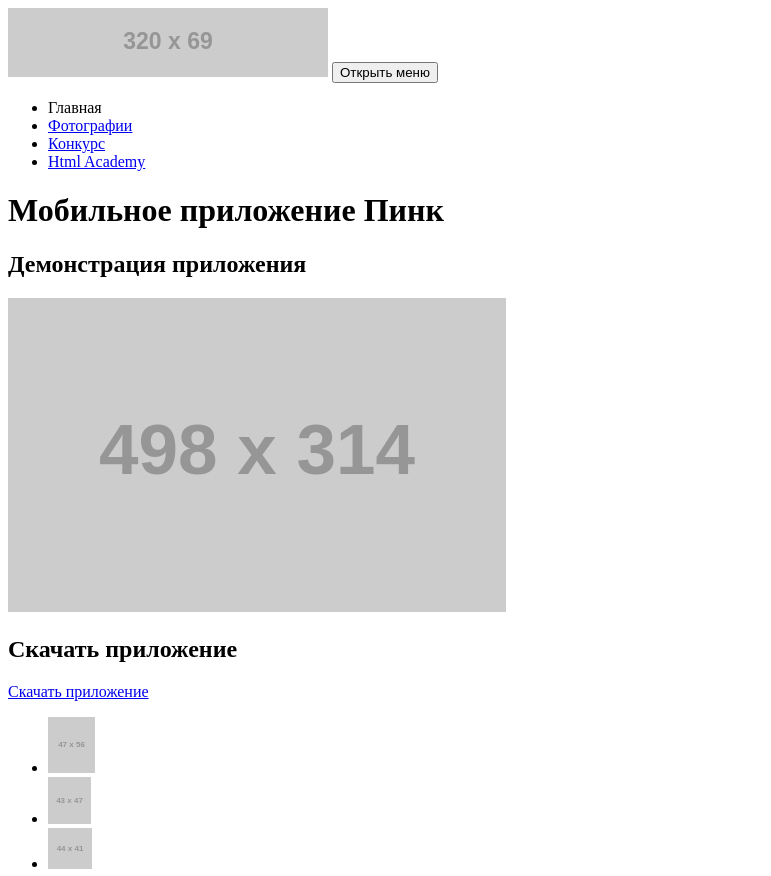
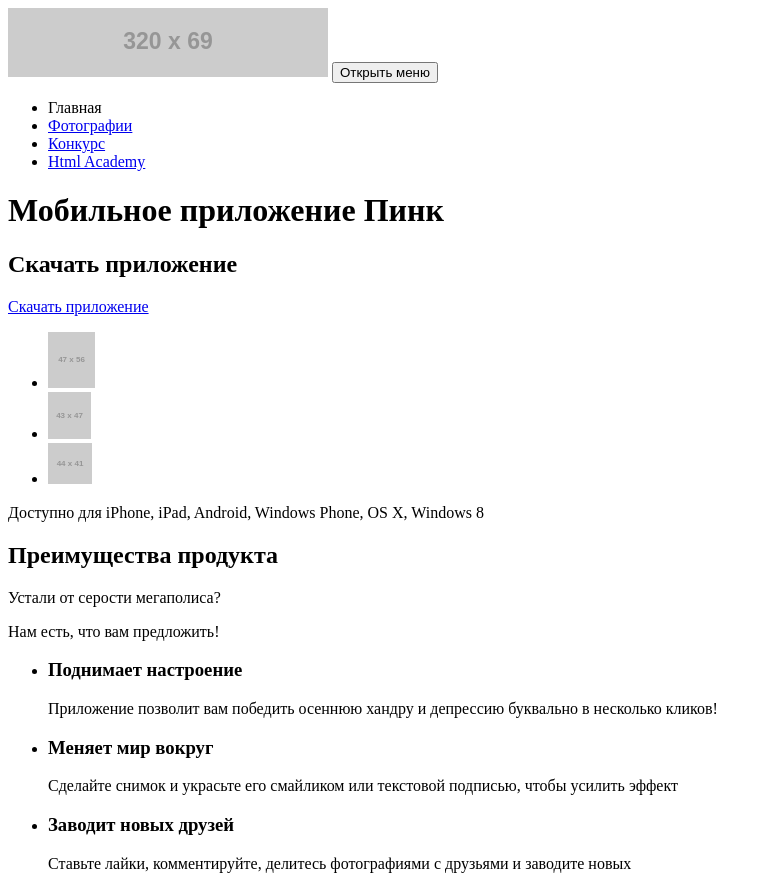
Before and after one commit to oxtnpi/906613-pink-17, a website: page source/index.html in a window 1280 px wide. Shown: the top 876 px of the page, without its empty margins (0-771 px from the left). Drawn offline with Linux system fonts and the light colour scheme; placeholder pictures from the web are drawn by us.

Commit message:
Удаляет блок Demo

```diff
--- a/source/index.html
+++ b/source/index.html
@@ -28,12 +28,6 @@
 
   <main class="page-main">
     <h1 class="visually-hidden">Мобильное приложение Пинк</h1>
-
-    <section class="demo">
-      <h2 class="visually-hidden">Демонстрация приложения</h2>
-
-      <img class="demo__img" src="http://placehold.it/498x314" width="498" height="314" alt="Приложение Пинк">
-    </section>
 
     <section class="downloads">
       <h2 class="visually-hidden">Скачать приложение</h2>
```
